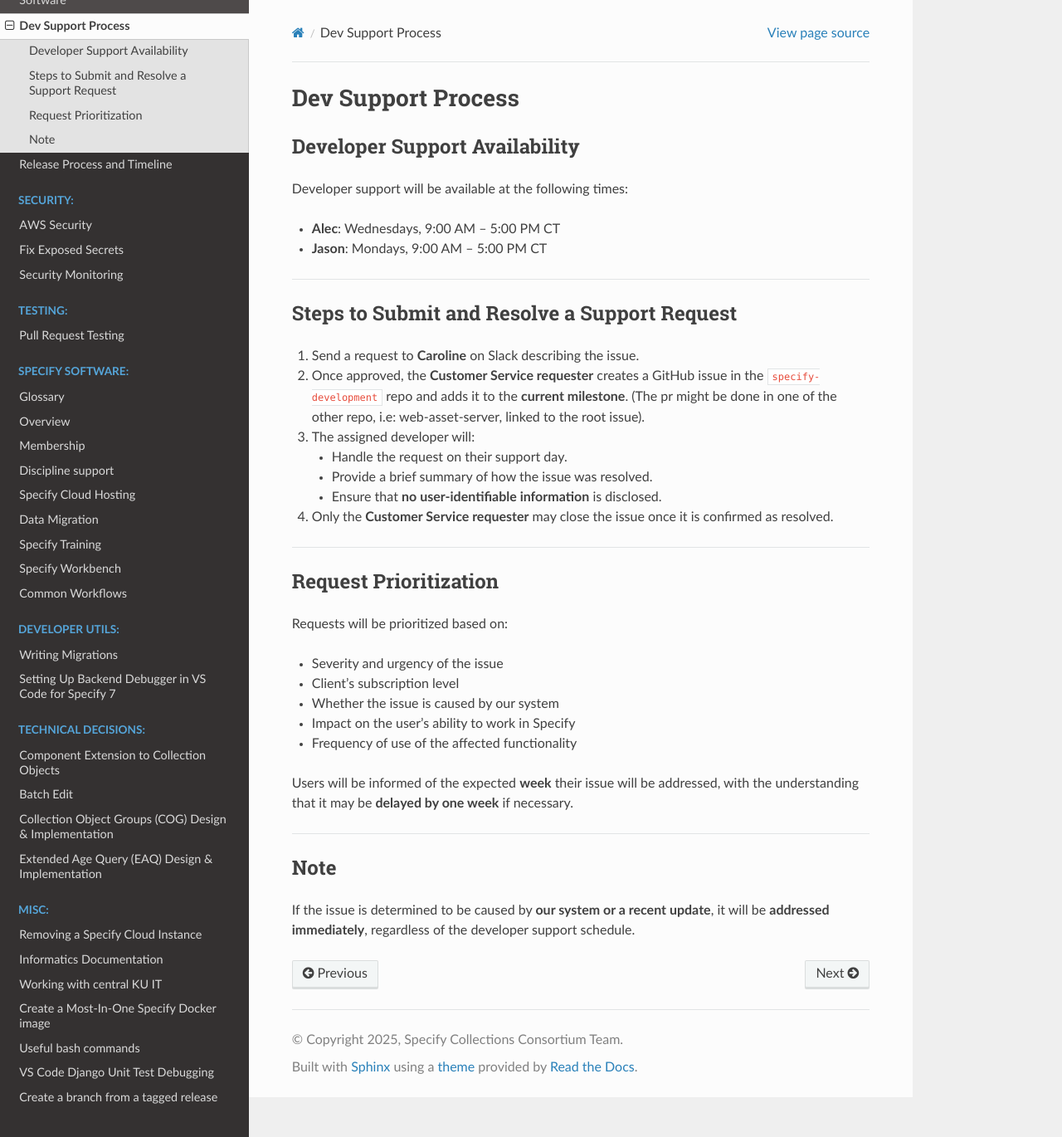
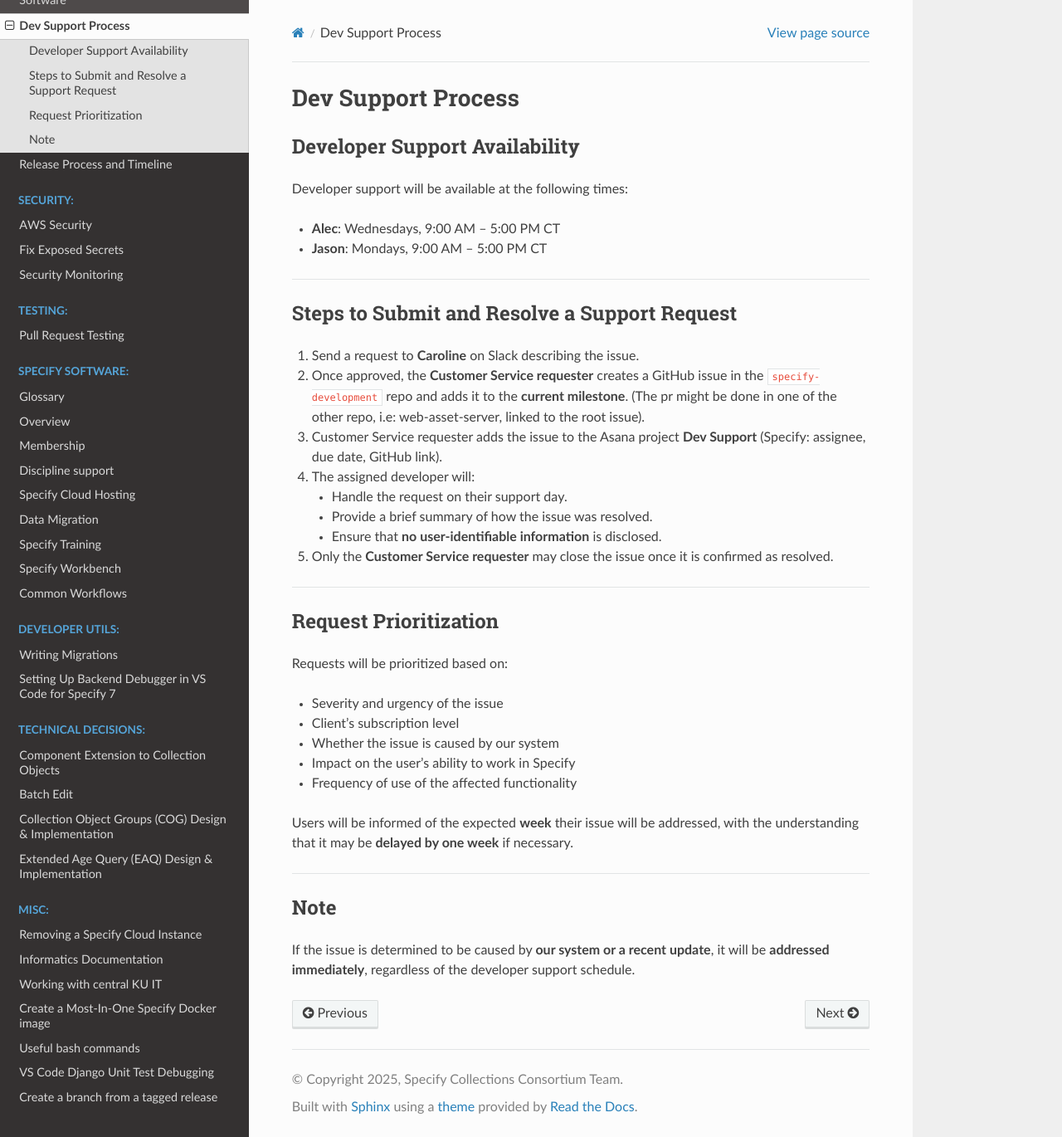
Before and after one commit to specify/specify.github.io, a Sphinx documentation site: the page built from sphinx/dev_process/dev_support_process.md, in a window 1280 px wide and 1370 px high. Shown: the whole window at 83% size. Built offline with Sphinx 7.4.7 and the Read the Docs theme 3.1.0, drawn with Linux system fonts in a browser that asks for light colours.

Commit message:
Update dev_support_process.md

```diff
--- a/sphinx/dev_process/dev_support_process.md
+++ b/sphinx/dev_process/dev_support_process.md
@@ -13,6 +13,7 @@
 
 1. Send a request to **Caroline** on Slack describing the issue.
 2. Once approved, the **Customer Service requester** creates a GitHub issue in the `specify-development` repo and adds it to the **current milestone**. (The pr might be done in one of the other repo, i.e: web-asset-server, linked to the root issue).
+3. Customer Service requester adds the issue to the Asana project **Dev Support** (Specify: assignee, due date, GitHub link).
 4. The assigned developer will:
    - Handle the request on their support day.
    - Provide a brief summary of how the issue was resolved.
```
